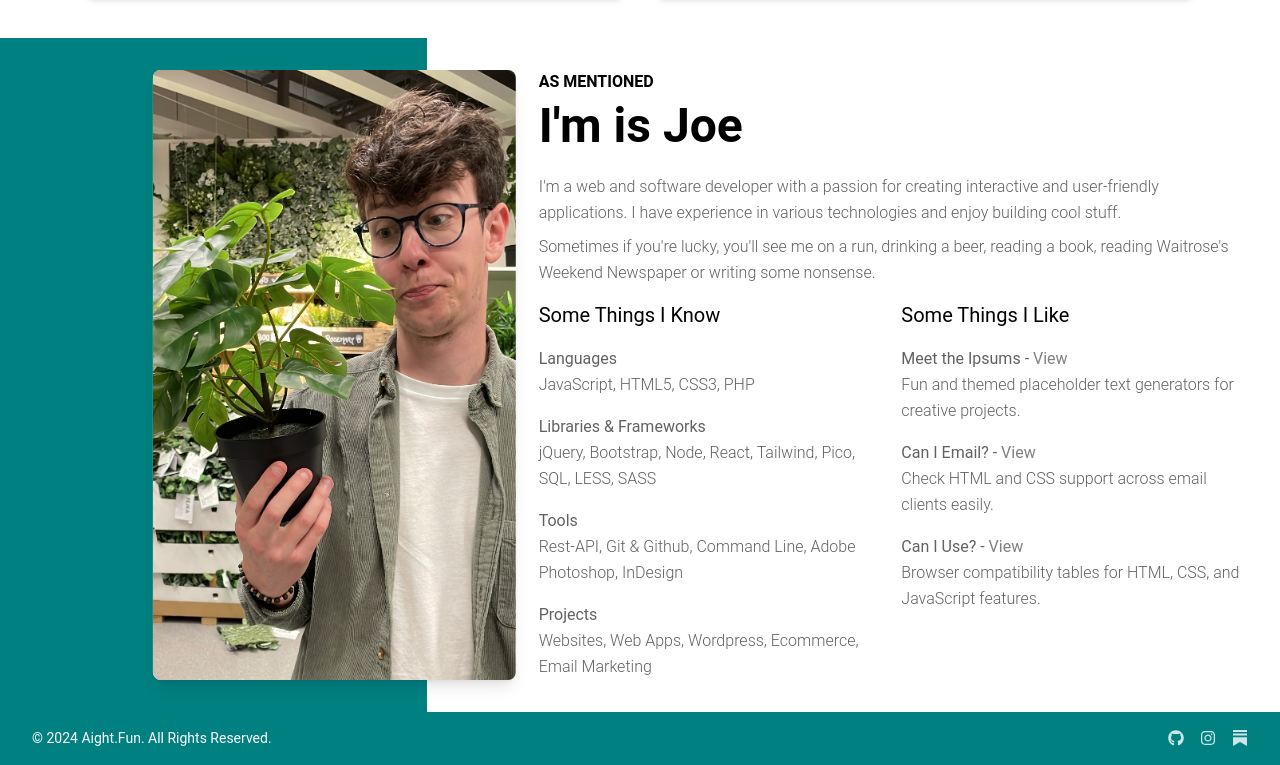
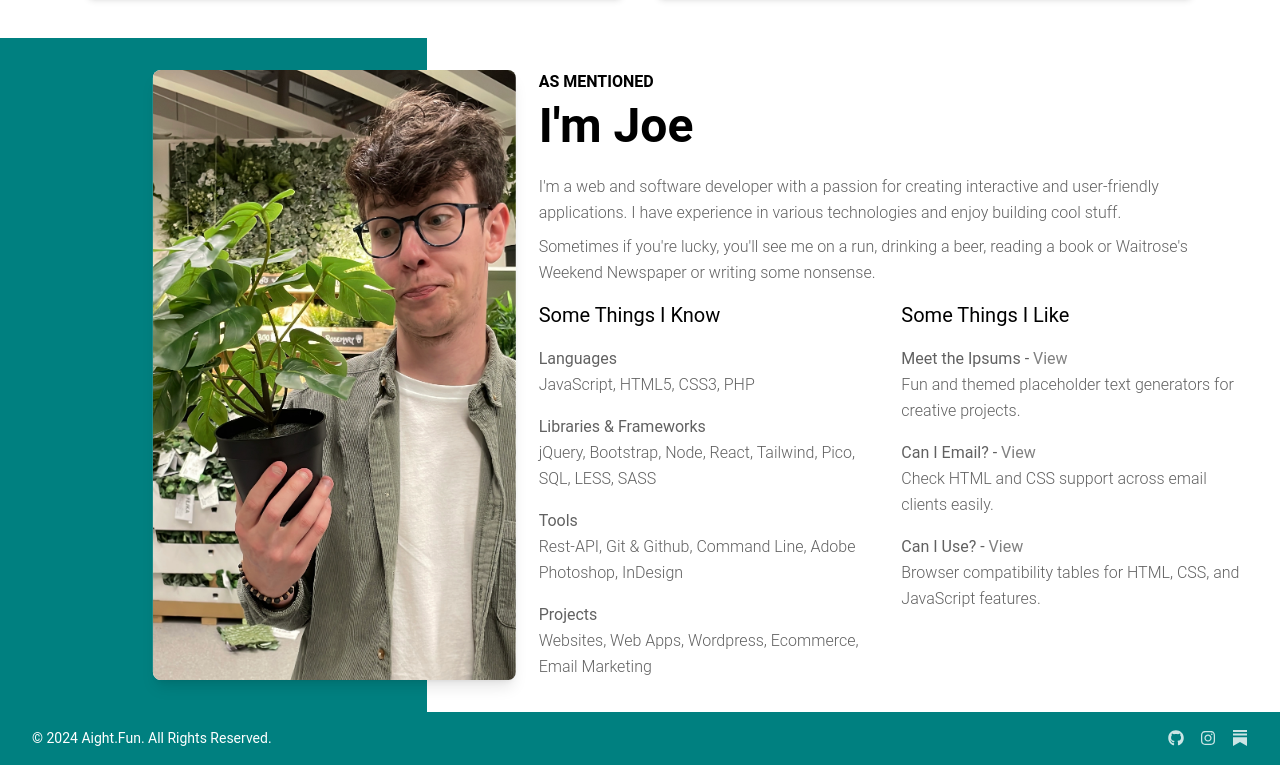
Before and after one commit to JoeShippo/aight.cool, a React (Create React App) app: page / in a window 1280 px wide. Shown: the part 1368-2133 px from the top of the page. Built offline with nearby package versions, Linux system fonts and the light colour scheme.

Commit message:
Grammar Changes

```diff
--- a/src/components/AboutSection.js
+++ b/src/components/AboutSection.js
@@ -58,14 +58,14 @@ const AboutSection = () => {
                     As mentioned
                 </Typography>
                 <Typography variant="h2" className="text-4xl md:text-5xl font-bold mt-2 mb-6">
-                    I'm is Joe
+                    I'm Joe
                 </Typography>
                 <Typography variant="paragraph" color="gray" className="mb-2">
                     I'm a web and software developer with a passion for creating interactive and user-friendly applications.
                     I have experience in various technologies and enjoy building cool stuff.
                 </Typography>
                 <Typography variant="paragraph" color="gray" className="mb-2">
-                    Sometimes if you're lucky, you'll see me on a run, drinking a beer, reading a book, reading Waitrose's Weekend Newspaper or writing some nonsense.
+                    Sometimes if you're lucky, you'll see me on a run, drinking a beer, reading a book or Waitrose's Weekend Newspaper or writing some nonsense.
                 </Typography>
                 <div className="flex flex-col md:flex-row">
                     {/* Things I Know */}
```
